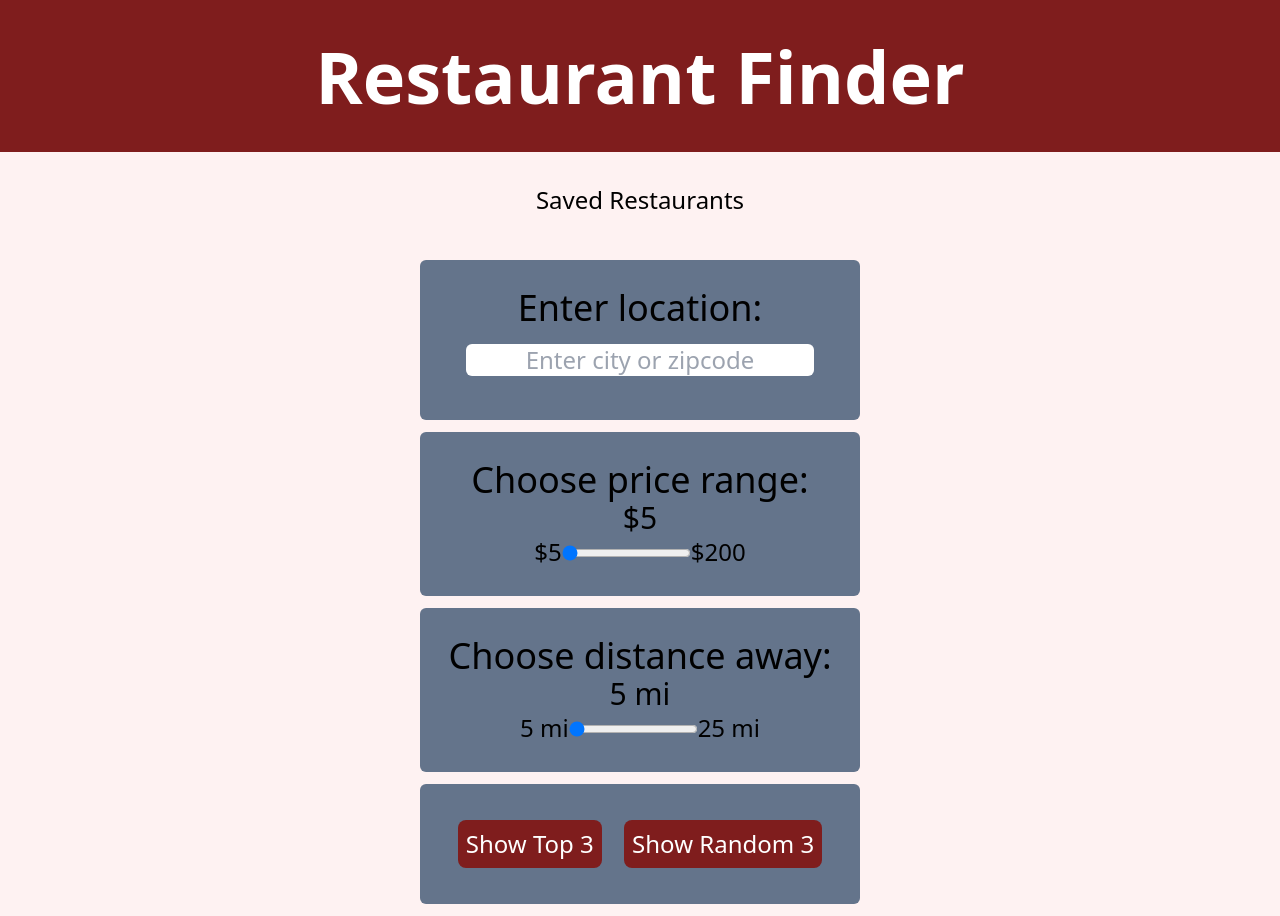
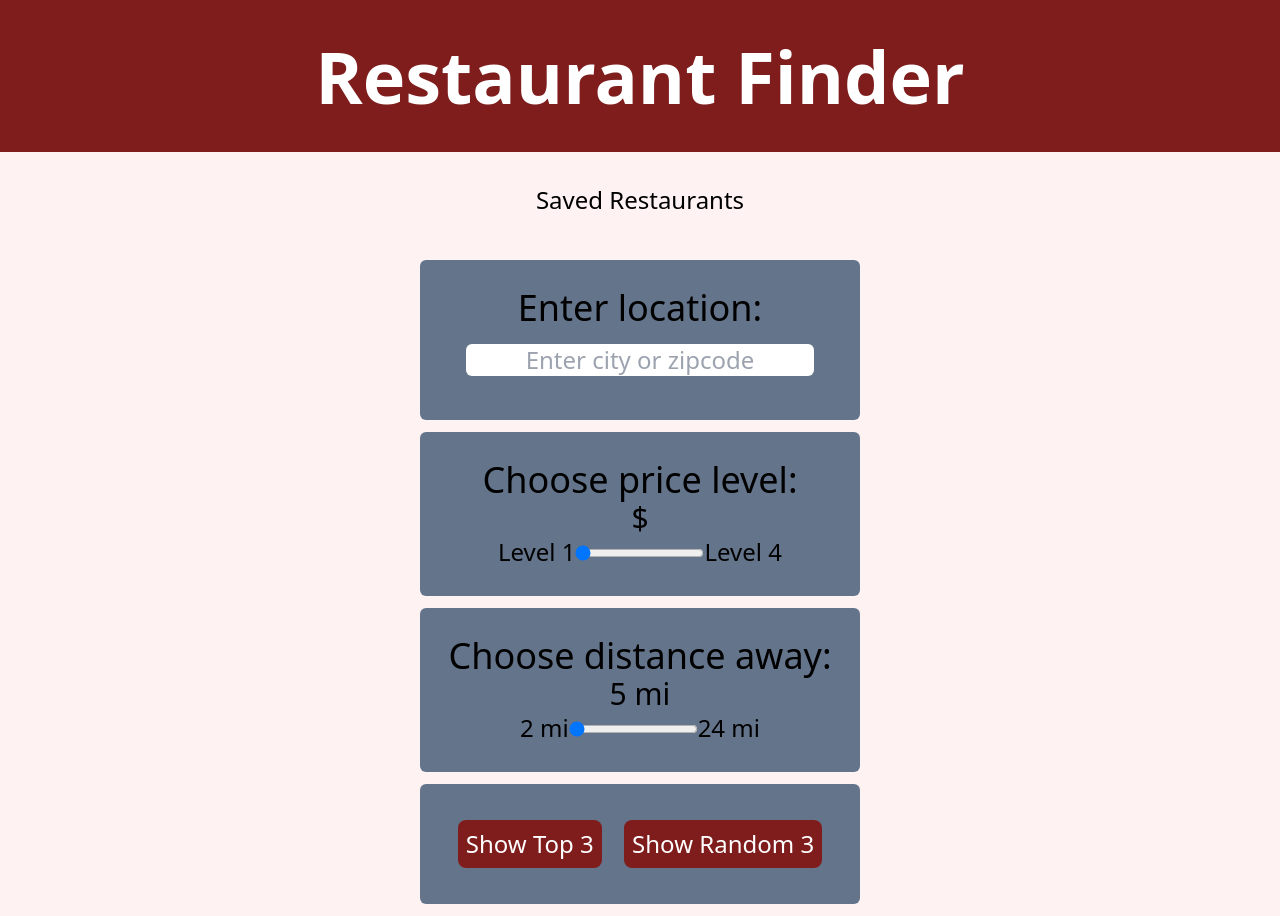
Before and after one commit to BrettGlerum/Restaurant-Finder, a plain HTML site: page index.html in a window 1280 px wide. Drawn offline with nearby package versions, Linux system fonts and the light colour scheme; no server answers.

Commit message:
changed html

```diff
--- a/index.html
+++ b/index.html
@@ -30,11 +30,11 @@
         </div>
 
         <div class="p-7 m-3 bg-slate-500 text-center rounded-md">
-            <h2 class="text-4xl font-medium">Choose price range: </h2>
+            <h2 class="text-4xl font-medium">Choose price level: </h2>
             <!-- span will show current value of the slider -->
-            <span id="price-slider-value" class="text-3xl font-light">$5</span>
+            <span id="price-slider-value" class="text-3xl font-light">$</span>
             <div class="price-container">
-                $5<input id="price-slider" type="range" min="5" max="200" value="5" onchange="showPrice(this.value)">$200
+                Level 1<input id="price-slider" type="range" min="5" max="200" value="5" onchange="showPrice(this.value)">Level 4
             </div>
         </div>
 
@@ -43,7 +43,7 @@
             <!-- span will show current value of the slider -->
             <span id="distance-slider-value" class="text-3xl font-light">5 mi</span>
             <div class="distance-container">
-                5 mi<input id="distance-slider" type="range" min="5" max="25" value="5" onchange="showDistance(this.value)">25 mi
+                2 mi<input id="distance-slider" type="range" min="5" max="25" value="2" onchange="showDistance(this.value)">24 mi
             </div>
         </div>
 
```
